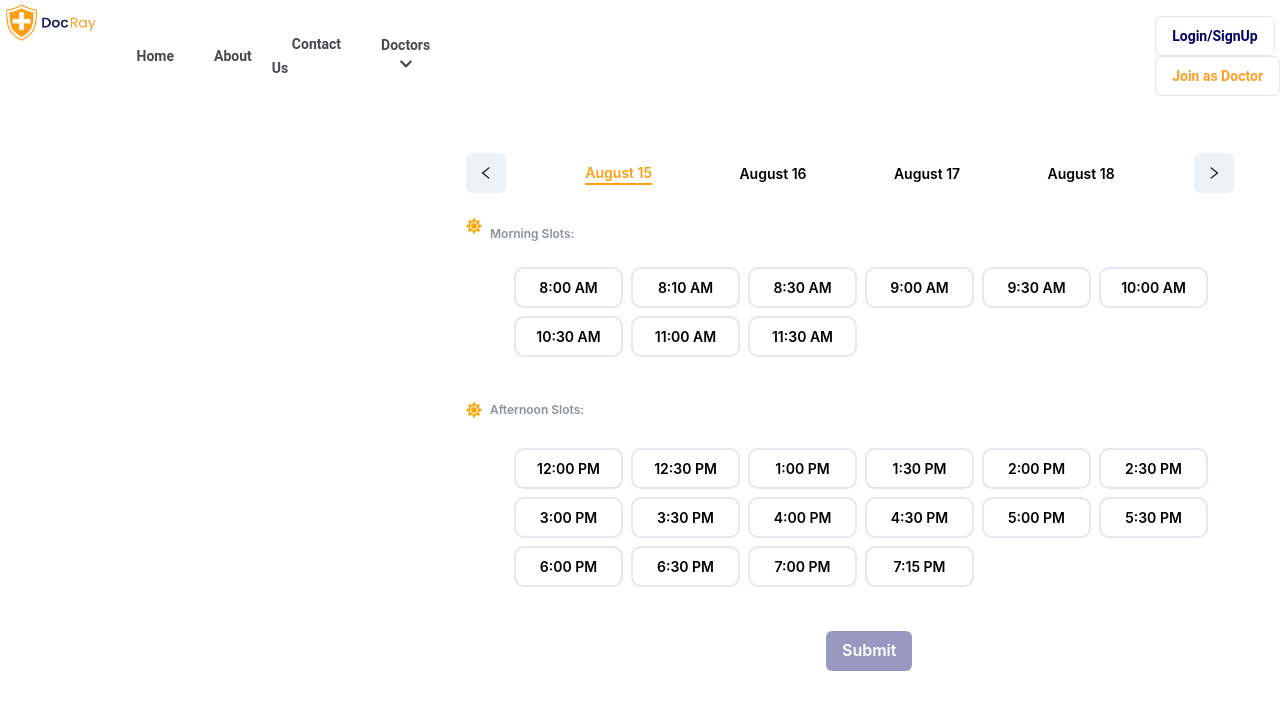
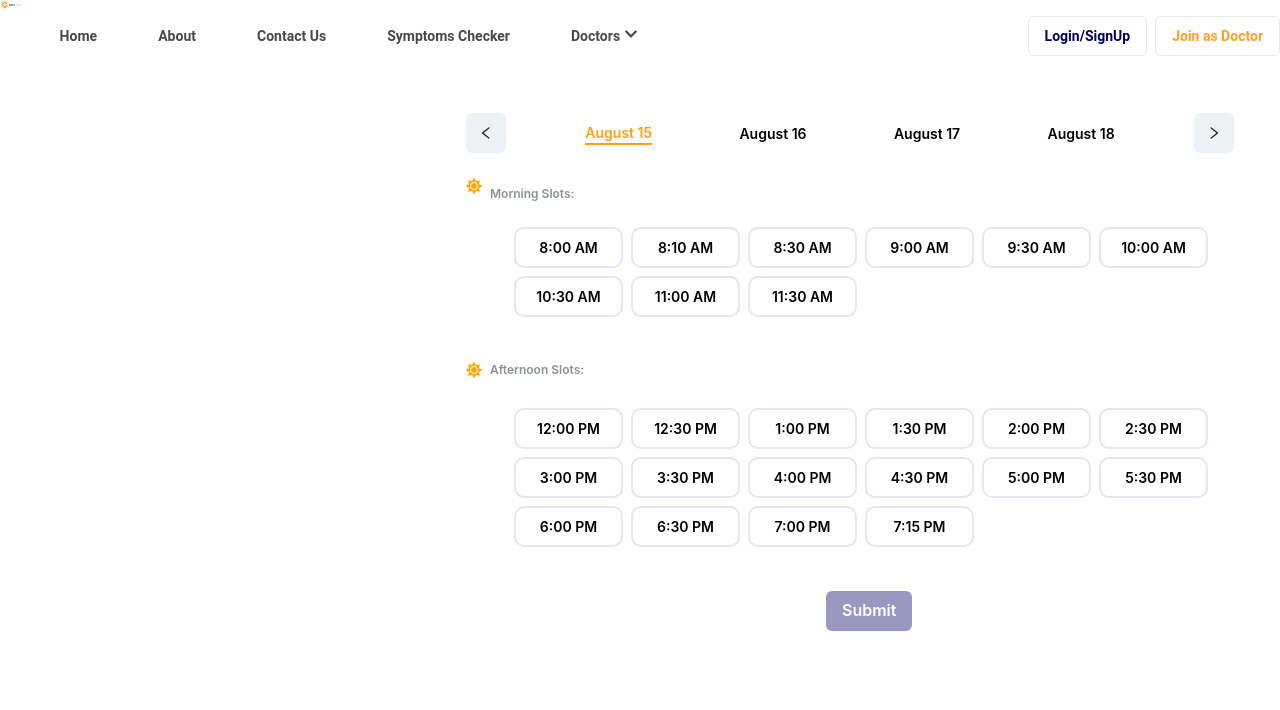
Before and after one commit to UsamaGhazan/DOCRAY, a React (Create React App) app in the folder frontend/: page /setAvailability in a window 1280 px wide. Shown: the top 710 px of the page. Built offline with nearby package versions, Linux system fonts and the light colour scheme; no server answers.

Commit message:
Navbar bugfix

```diff
--- a/frontend/src/Components/Navbar.js
+++ b/frontend/src/Components/Navbar.js
@@ -55,6 +55,7 @@ const Navbar = () => {
         </Box>
 
         <Box className="nav-items" fontFamily={'other'} color={'#46484b'}>
+          <Box width={'608px'}>
             <ul>
               <li>
                 <Link as={RouterLink} to="/" fontSize="sm" p={'0 0 0 20px'}>
@@ -62,7 +63,12 @@ const Navbar = () => {
                 </Link>
               </li>
               <li>
-              <Link as={RouterLink} to="/about" fontSize="sm" p={'0 0 0 20px'}>
+                <Link
+                  as={RouterLink}
+                  to="/about"
+                  fontSize="sm"
+                  p={'0 0 0 20px'}
+                >
                   About
                 </Link>
               </li>
@@ -74,6 +80,16 @@ const Navbar = () => {
                   p={'0 0 0 20px'}
                 >
                   Contact Us
+                </Link>
+              </li>
+              <li>
+                <Link
+                  as={RouterLink}
+                  to="/symptomChecker"
+                  fontSize="sm"
+                  p={'0 0 0 20px'}
+                >
+                  Symptoms Checker
                 </Link>
               </li>
               <li>
@@ -90,9 +106,10 @@ const Navbar = () => {
                 </div>
               </li>
             </ul>
+          </Box>
           {patientInfo ? (
             <Box
-              ml="800px"
+              ml="460px"
               mt="16px"
               border="2px solid #000066"
               _hover={{ cursor: 'pointer' }}
@@ -131,6 +148,7 @@ const Navbar = () => {
             </Box>
           ) : (
             <Box className="navBtns">
+              <HStack>
                 <Button
                   as={RouterLink}
                   to="/register"
@@ -152,6 +170,7 @@ const Navbar = () => {
                 >
                   Join as Doctor
                 </Button>
+              </HStack>
             </Box>
           )}
         </Box>
--- a/frontend/src/index.css
+++ b/frontend/src/index.css
@@ -66,7 +66,7 @@
 }
 
 .nav-items .navBtns {
-  margin-left: 725px;
+  margin-left: 390px;
   margin-top: 16px;
 }
 
```
Lines whose indentation alone changed are shown as unchanged.
